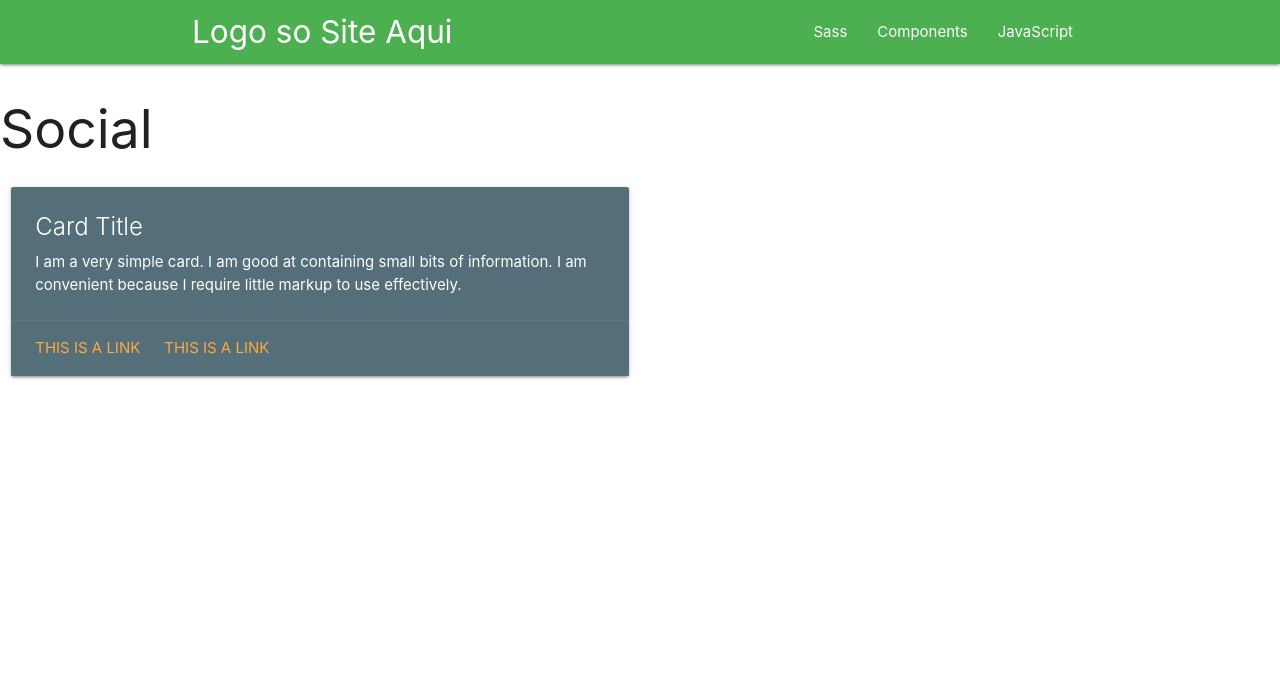
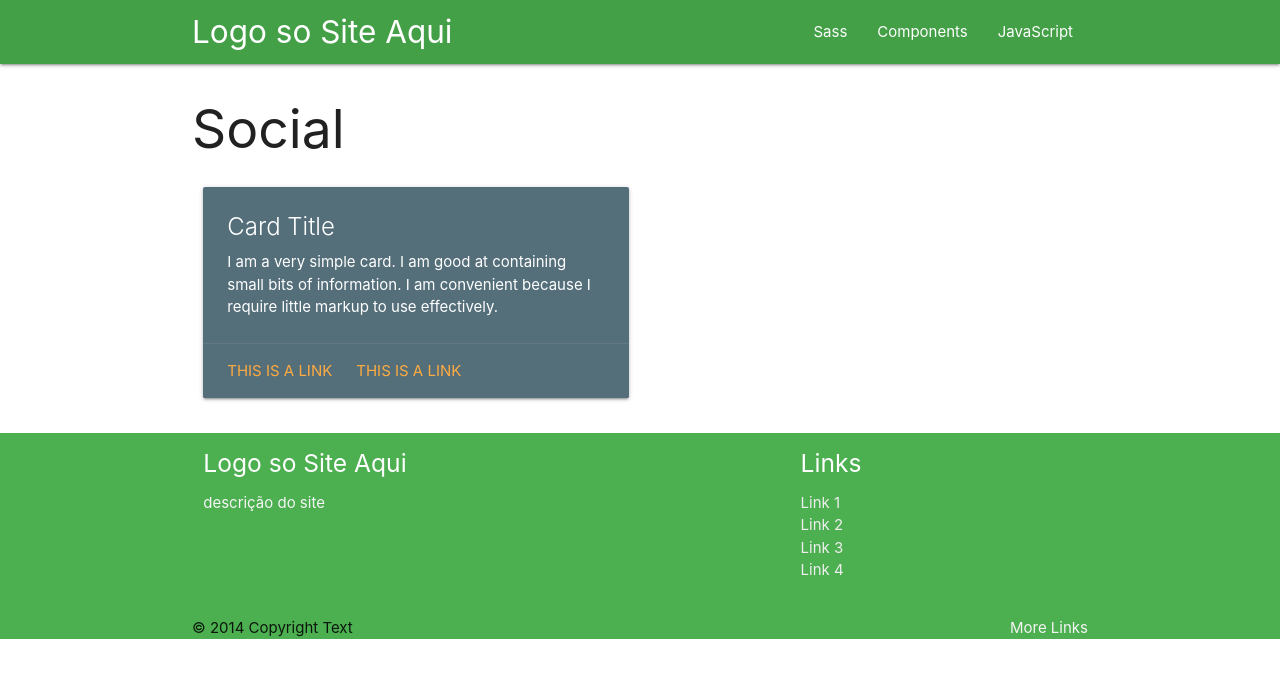
Before and after one commit to josemalcher/SPA_com_Vue_JS_e_API_com_Laravel, a Vue app in the folder social/: page / in a window 1280 px wide. Shown: the top 678 px of the page. Built offline with nearby package versions, Linux system fonts and the light colour scheme.

Commit message:
11. Rodapé

```diff
--- a/social/src/App.vue
+++ b/social/src/App.vue
@@ -1,18 +1,33 @@
 <template>
-  <div id="app">
-    <NavBar cor="green" url="####" logo="Logo so Site Aqui" />
-
-    <router-view/>
-  </div>
+  <span>
+    <header>
+      <NavBar cor="green darken-1" url="####" logo="Logo so Site Aqui"/>
+    </header>
+    <main>
+      <div class="container">
+        <router-view/>
+      </div>
+    </main>
+    <footer>
+      <FooterVue cor="green darken-1" logo="Logo so Site Aqui" descricao="descrição do site">
+            <li><a class="grey-text text-lighten-3" href="#!">Link 1</a></li>
+            <li><a class="grey-text text-lighten-3" href="#!">Link 2</a></li>
+            <li><a class="grey-text text-lighten-3" href="#!">Link 3</a></li>
+            <li><a class="grey-text text-lighten-3" href="#!">Link 4</a></li>
+      </FooterVue>
+    </footer>
+  </span>
 </template>
 
 <script>
 import NavBar from "./components/layout/NavBar.vue";
+import FooterVue from "./components/layout/FooterVue.vue";
 
 export default {
   name: 'App',
   components: {
-    NavBar
+    NavBar,
+    FooterVue
 
   }
 }
--- /dev/null
+++ b/social/src/components/layout/FooterVue.vue
@@ -0,0 +1,40 @@
+<template>
+  <footer :class="cor + 'page-footer'">
+    <div class="container">
+      <div class="row">
+        <div class="col l6 s12">
+          <h5 class="white-text">{{ logo || 'Site teste'}}</h5>
+          <p class="grey-text text-lighten-4">{{descricao || 'Descrição Teste'}}</p>
+        </div>
+        <div class="col l4 offset-l2 s12">
+          <h5 class="white-text">Links</h5>
+          <ul>
+            <slot></slot>
+          </ul>
+        </div>
+      </div>
+    </div>
+    <div class="footer-copyright">
+      <div class="container">
+        © 2014 Copyright Text
+        <a class="grey-text text-lighten-4 right" href="#!">More Links</a>
+      </div>
+    </div>
+  </footer>
+</template>
+
+<style>
+
+</style>
+
+<script>
+export default {
+  name: 'Footer',
+  props: ['cor', 'logo', 'descricao'],
+
+  data() {
+    return {
+    }
+  }
+}
+</script>
```
